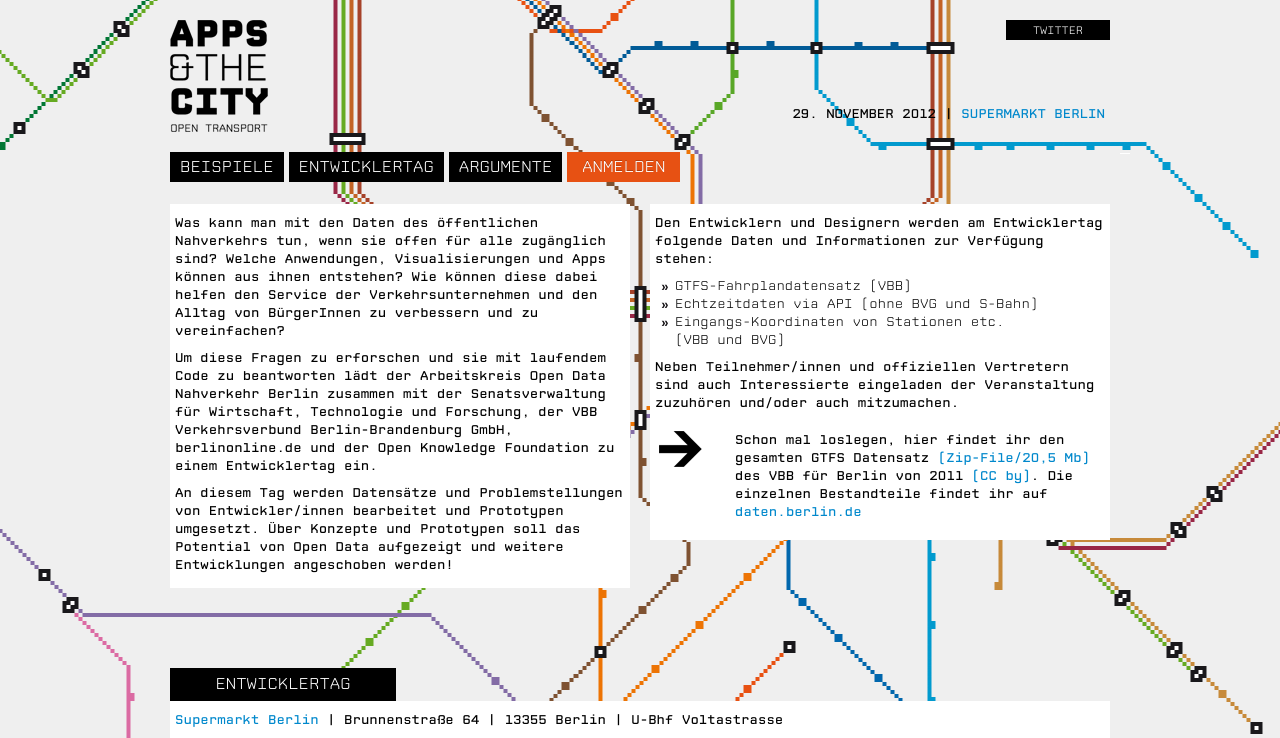
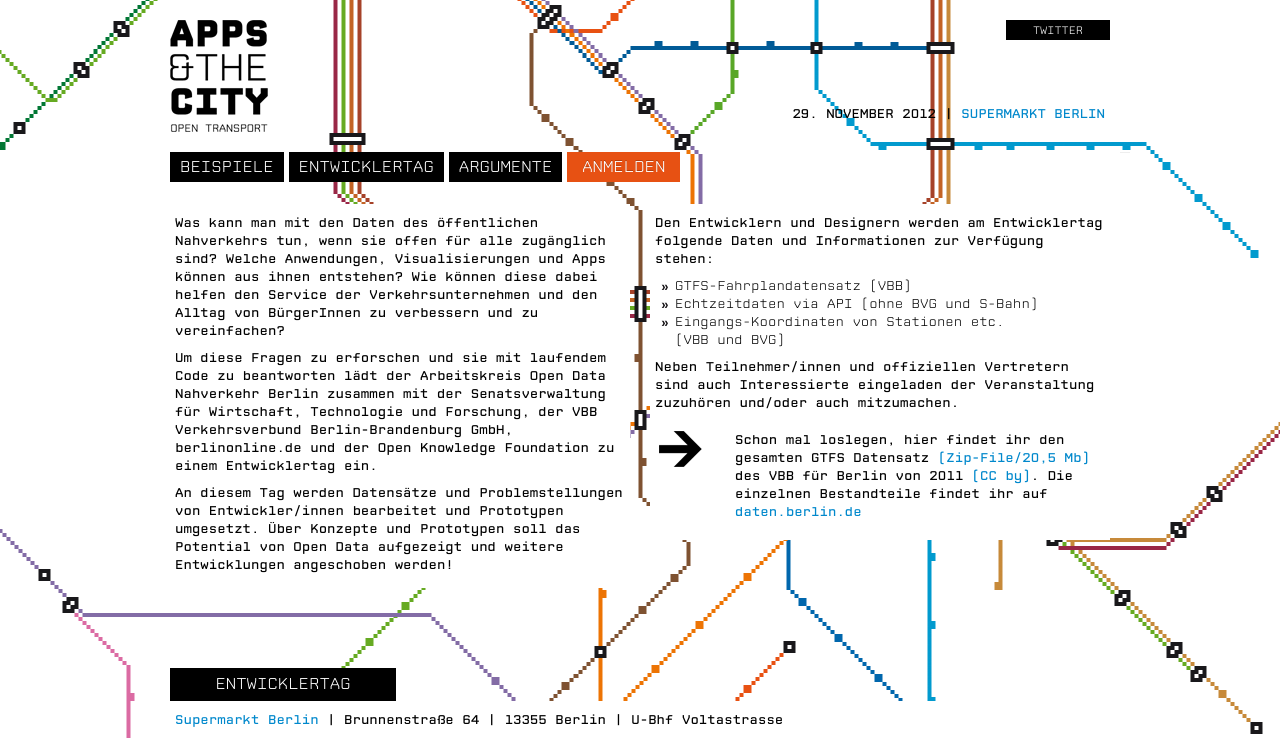
Before and after one commit to okfde/berlin.appsandthecity, a Jekyll site: the page built from index.html, in a window 1280 px wide. Shown: the top 738 px of the page. Built offline with Jekyll 4.4.1, drawn with Linux system fonts in a browser that asks for light colours; nearby versions of some CDN libraries; Markdown is read by kramdown in place of the engine named in the settings; grey boxes are pictures that could not be loaded.

Commit message:
Updated css/style.css

```diff
--- a/css/style.css
+++ b/css/style.css
@@ -65,7 +65,7 @@
 
 
 body {
-  background: #efefef url(../img/background2.png) center top repeat-x;
+  background: transparent url(../img/background2.png) center top repeat-x;
   font-family: 'CPMono_v07Light', sans-serif;
   color: #000;
 }
```
